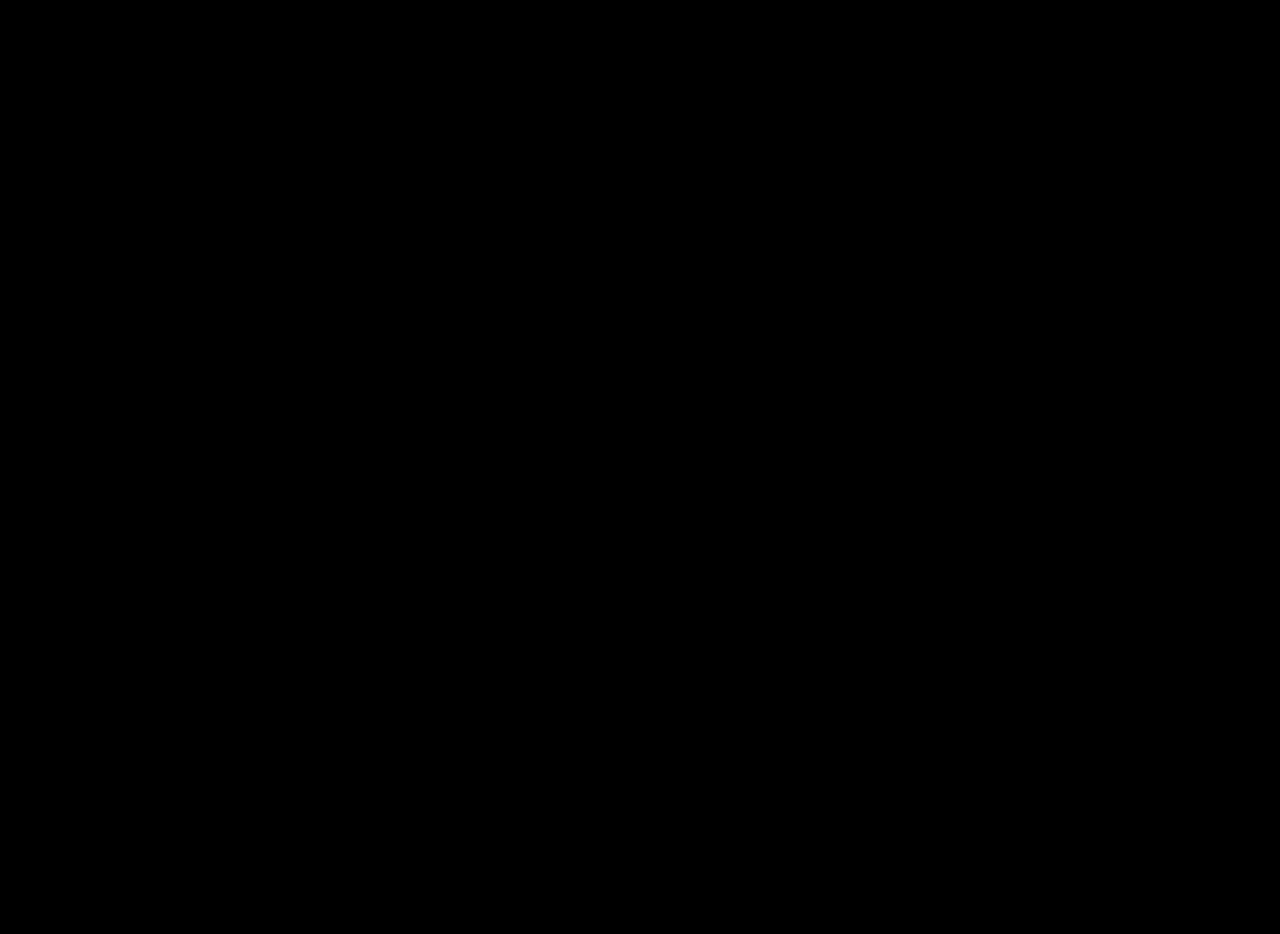
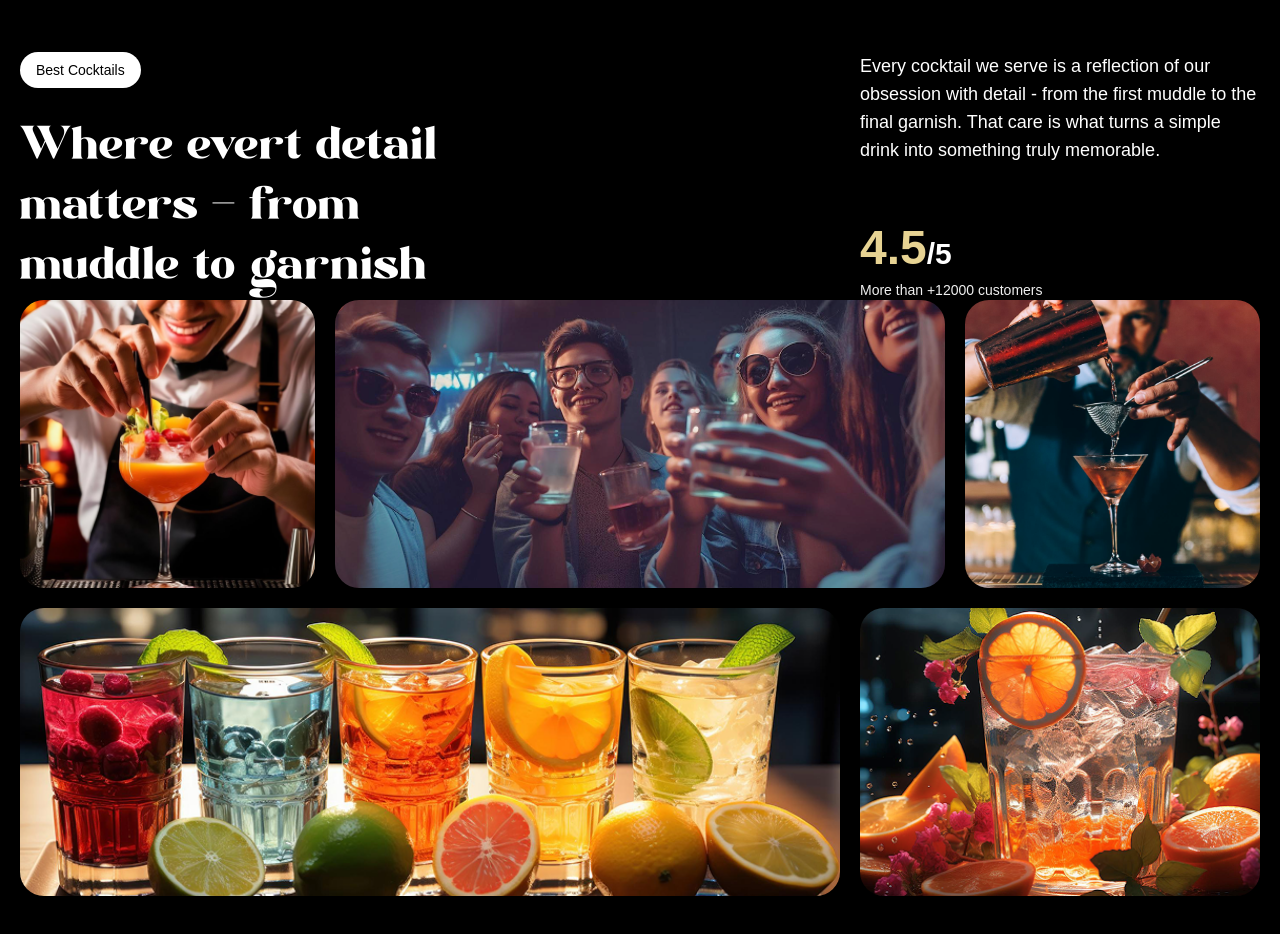
Before and after one commit to gladiatorcoder/gsap-project1, a React (Vite) app: page / in a window 1280 px wide. Shown: the part 1660-2594 px from the top of the page. Before the commit the page ends 1600 px from the top, so only its background shows below. Built offline with nearby package versions, Linux system fonts and the light colour scheme; a web font is replaced by a local one.

Commit message:
About section implementation

```diff
--- a/src/App.jsx
+++ b/src/App.jsx
@@ -3,6 +3,7 @@
 import Navbar from "./Components/Navbar";
 import Hero from "./Components/Hero";
 import Cocktails from "./Components/Cocktails";
+import About from "./Components/About";
 
 gsap.registerPlugin(ScrollTrigger, SplitText);
 
@@ -12,6 +13,7 @@
         <Navbar />
         <Hero />
         <Cocktails />
+        <About />
     </main>
   )
 }
--- /dev/null
+++ b/src/Components/About.jsx
@@ -0,0 +1,78 @@
+import gsap from 'gsap';
+import { SplitText } from 'gsap/all';
+import { useGSAP } from '@gsap/react'
+import React from 'react'
+
+const About = () => {
+    useGSAP(() => {
+        const titleSplit = SplitText.create('#about h2', {
+            type: 'words'
+        });
+
+        const scrollTimeline = gsap.timeline({
+            scrollTrigger: {
+                trigger: '#about',
+                start: 'top center'
+            }
+        })
+
+        scrollTimeline
+        .from(titleSplit.words, {
+            opacity: 0,
+            duration: 1,
+            yPercent: 100,
+            ease: 'expo.out',
+            stagger: 0.02
+        })
+        .from('.top-grid div, .bottom-grid div', {
+            opacity: 0,
+            duration: 1,
+            ease: 'power1.inOut',
+            stagger: 0.04
+        }, '-=0.5')
+    })
+  return (
+    <div id="about">
+        <div className="mb-16, md:px-0 px-5">
+            <div className='content'>
+                <div className='md:col-span-8'>
+                    <p className="badge">Best Cocktails</p>
+                    <h2>Where evert detail matters <span className='text-white'>-</span> from muddle to garnish</h2>
+                </div>
+                <div className="sub-content">
+                    <p>Every cocktail we serve is a reflection of our obsession with detail - from the first muddle to the final garnish. That care is what turns a simple drink into something truly memorable.</p>
+                    <div>
+                        <p className="md:text-3xl text-xl font-bold">
+                            <span>4.5</span>/5
+                        </p>
+                        <p className='text-sm text-white-100'>
+                            More than +12000 customers
+                        </p>
+                    </div>
+                </div>
+            </div>
+        </div>
+        <div className="top-grid">
+            <div className='md:col-span-3'>
+                <img src="/images/abt1.png" alt="grid-img-1" />
+            </div>
+            <div className='md:col-span-6'>
+                <img src="/images/abt2.png" alt="grid-img-6" />
+            </div>
+            <div className='md:col-span-3'>
+                <img src="/images/abt5.png" alt="grid-img-5" />
+            </div>
+        </div>
+        <div className="bottom-grid">
+            <div className='md:col-span-8'>
+                <img src="/images/abt3.png" alt="grid-img-3" />
+            </div>
+            <div className='md:col-span-4'>
+                <img src="/images/abt4.png" alt="grid-img-4" />
+            </div>
+        </div>
+    </div>
+  )
+}
+
+export default About
```
